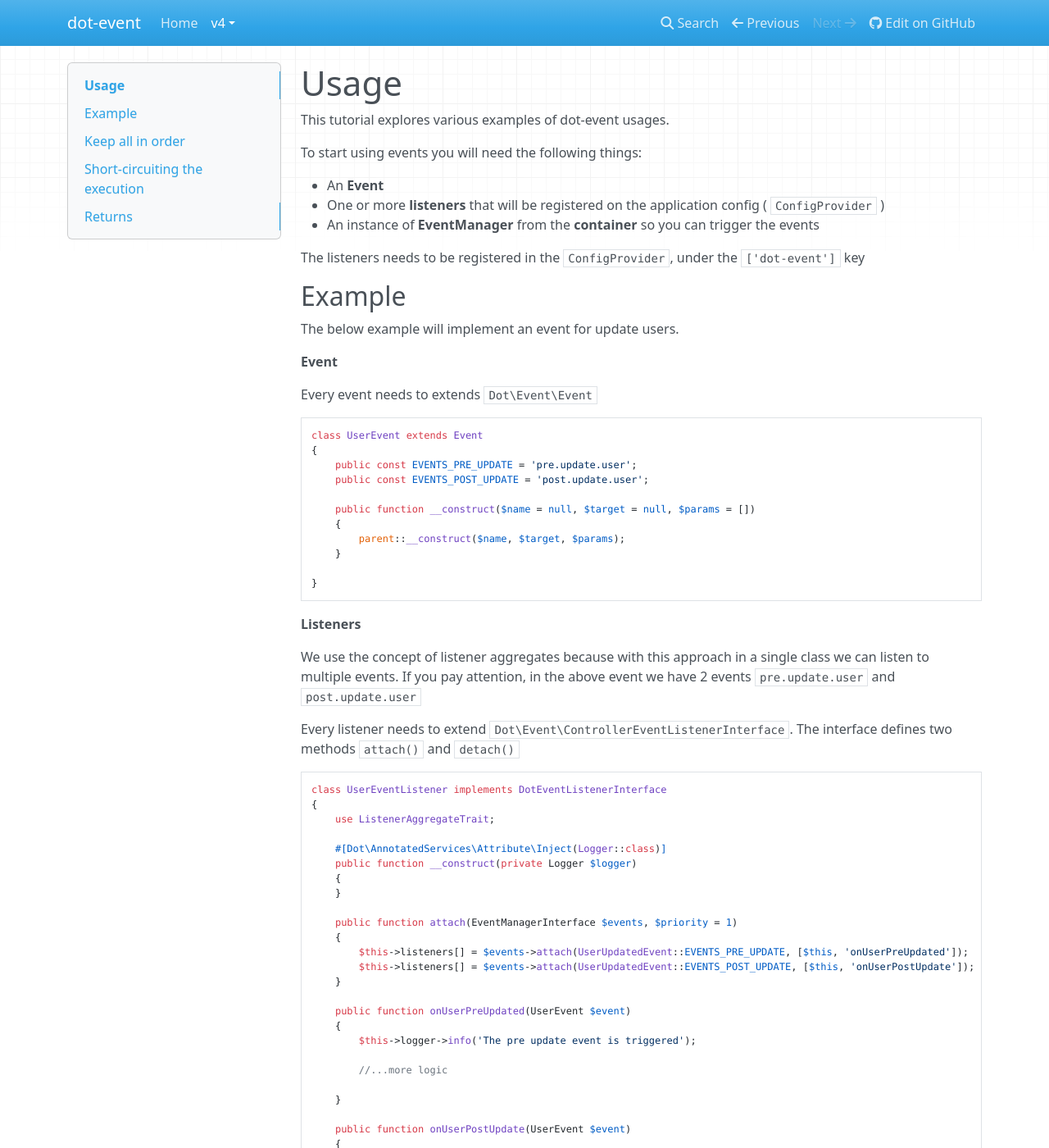
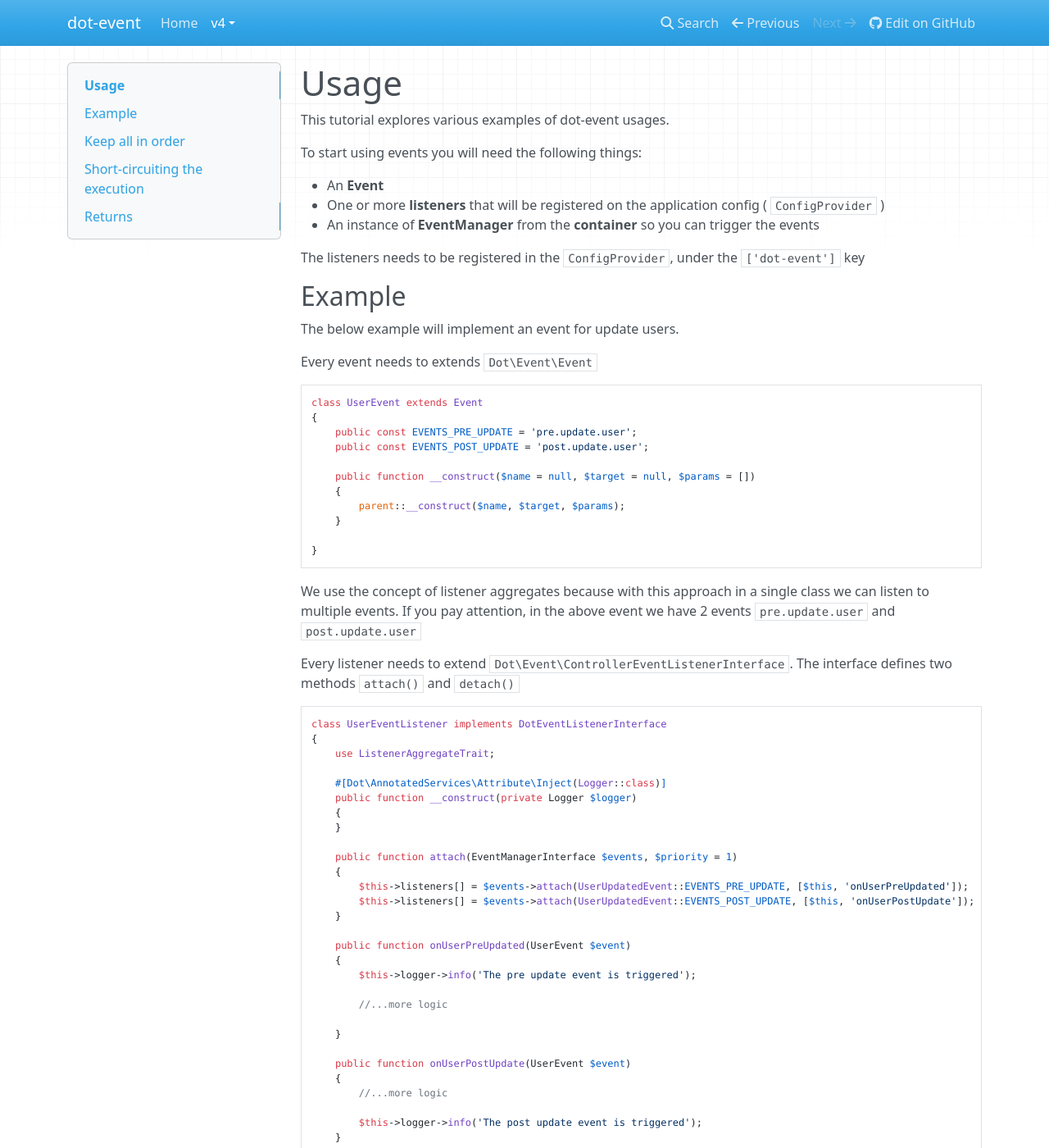
Before and after one commit to dotkernel/dot-event, an MkDocs documentation site: the page built from docs/book/v4/usage.md, in a window 1280 px wide and 1400 px high. Shown: the whole window at 82% size. Built offline with MkDocs 1.6.1, drawn with Linux system fonts in a browser that asks for light colours; nearby versions of some CDN libraries.

````diff
--- a/docs/book/v4/usage.md
+++ b/docs/book/v4/usage.md
@@ -15,8 +15,6 @@ The listeners needs to be registered in the `ConfigProvider`, under the
 
 The below example will implement an event for update users.
 
-**Event**
-
 Every event needs to extends `Dot\Event\Event`
 
 ```php
@@ -32,8 +30,6 @@ class UserEvent extends Event
 
 }
 ```
-
-**Listeners**
 
 We use the concept of listener aggregates because with this approach in a single class
 we can listen to multiple events. If you pay attention, in the above event we have 2 events
````
Also changed, not shown: other parts of docs/book/v4/usage.md (+0 -2 lines), docs/book/v4/instalation.md (+2 -1 lines), docs/book/v4/overview.md (+1 -0 lines).
